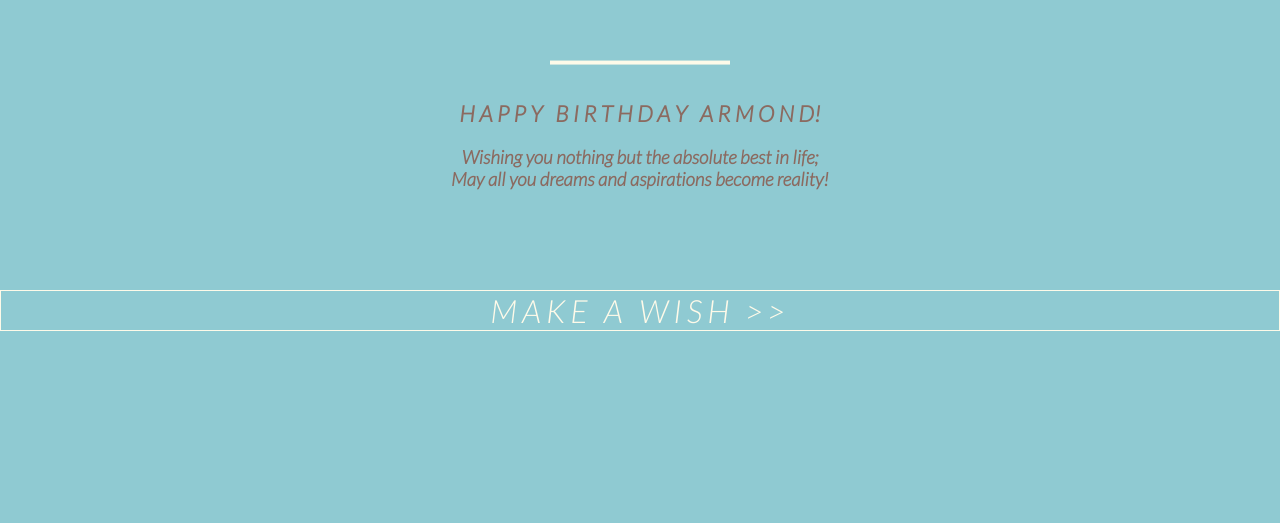
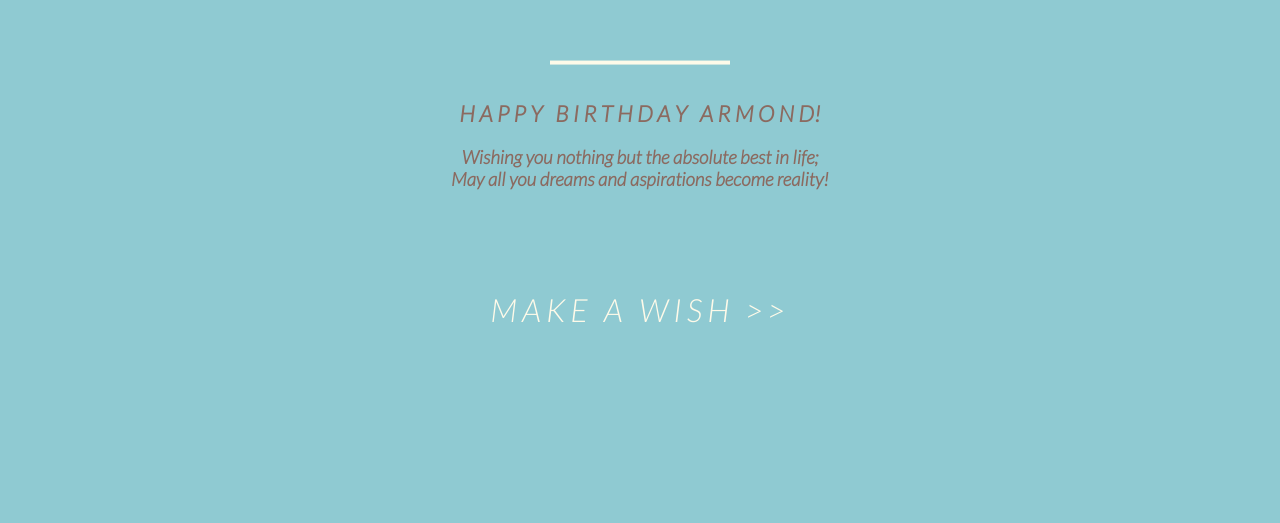
Before and after one commit to vaughnanton/hbd, a plain HTML site: page index.html in a window 1280 px wide. Shown: the part 255-778 px from the top of the page. Drawn offline with nearby package versions, Linux system fonts and the light colour scheme.

Commit message:
style fix

```diff
--- a/style.css
+++ b/style.css
@@ -158,7 +158,6 @@ input {
 }
 
 .move-down {
-  border:1px solid #fefae9;
   display: block;
   margin: 100px auto 0 auto;
   letter-spacing:5px;
```
